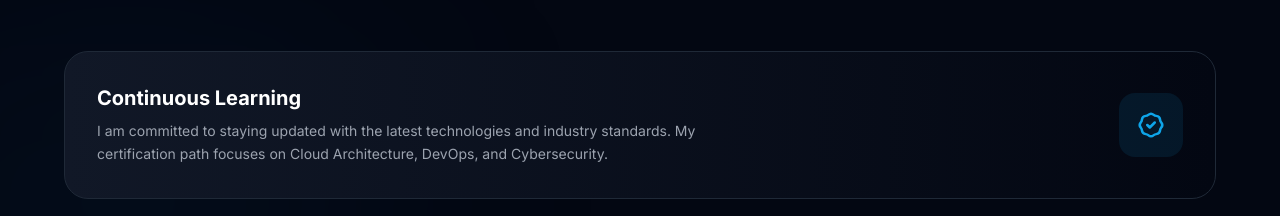
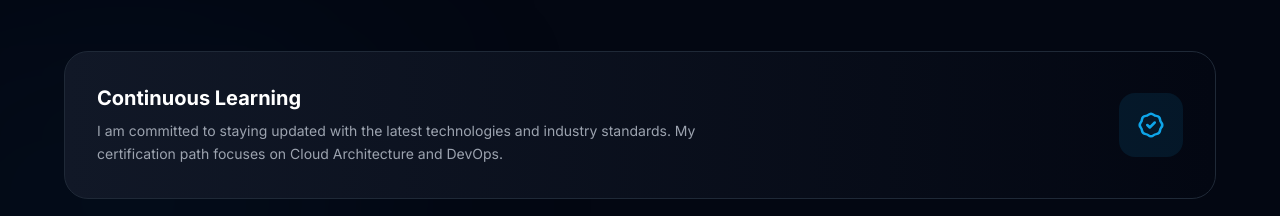
Before and after one commit to Mohammed-aymane-saber/portfolio, a React (Vite) app: page / in a window 1280 px wide. Shown: the part 3880-4096 px from the top of the page. Built offline with nearby package versions, Linux system fonts and the light colour scheme.

Commit message:
adjusting description

```diff
--- a/src/components/Certifications.jsx
+++ b/src/components/Certifications.jsx
@@ -115,8 +115,8 @@ const Certifications = () => {
                         </h4>
                         <p className="text-gray-400 text-sm leading-relaxed">
                             {isEn
-                                ? "I am committed to staying updated with the latest technologies and industry standards. My certification path focuses on Cloud Architecture, DevOps, and Cybersecurity."
-                                : "Je m'engage à rester à jour avec les dernières technologies et les standards de l'industrie. Mon parcours de certification se concentre sur l'Architecture Cloud, le DevOps ."}
+                                ? "I am committed to staying updated with the latest technologies and industry standards. My certification path focuses on Cloud Architecture and DevOps."
+                                : "Je m'engage à rester à jour avec les dernières technologies et les standards de l'industrie. Mon parcours de certification se concentre sur l'Architecture Cloud et le DevOps ."}
                         </p>
                     </div>
                     <div className="flex-shrink-0">
```
